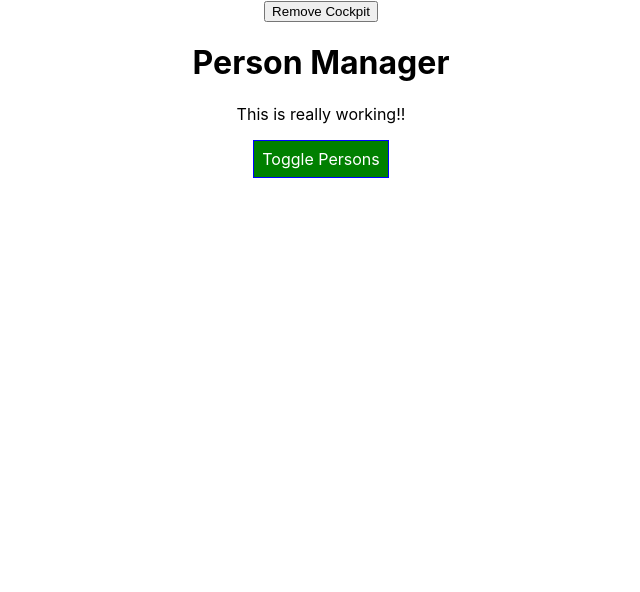
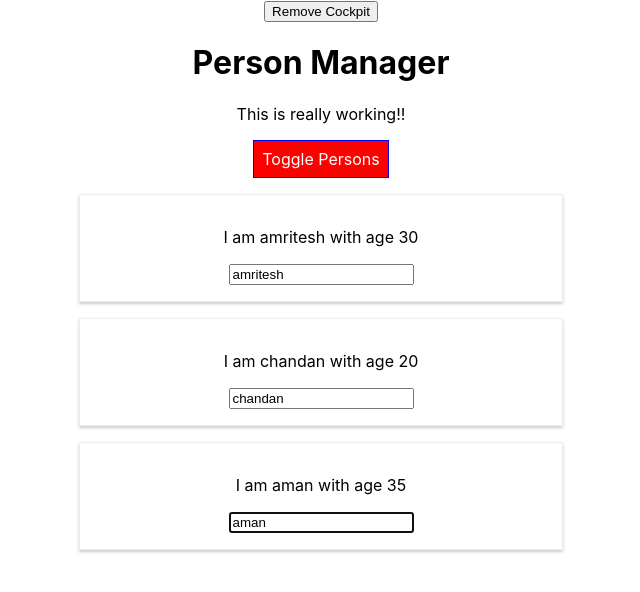
Before and after one commit to amriteshchandan/LearnReactJS, a React (Create React App) app: page / in a window 1280 px wide. Shown: the top 592 px of the page, without its empty margins (319-959 px from the left). Built offline with nearby package versions, Linux system fonts and the light colour scheme.

Commit message:
useRef in functional components

```diff
--- a/src/components/Cockpit/Cockpit.js
+++ b/src/components/Cockpit/Cockpit.js
@@ -1,12 +1,15 @@
-import React, { useEffect } from "react";
+import React, { useEffect, useRef } from "react";
 import styles from "./Cockpit.module.css";
 
 const Cockpit = props => {
+  const toggleButtonRef = useRef(null);
+
   useEffect(() => {
     console.log("[Cockpit.js] useEffect 1");
-    const timer = setTimeout(() => {
-      // alert("Data saved on cloud");
-    }, 1000);
+    // const timer = setTimeout(() => {
+    //   // alert("Data saved on cloud");
+    // }, 1000);
+    toggleButtonRef.current.click();
     return () => {
       // clearTimeout(timer);
       console.log("[Cockpit.js] cleanup work in 1st useEffect");
@@ -37,7 +40,11 @@ const Cockpit = props => {
     <div className={styles.Cockpit}>
       <h1>{props.appTitle}</h1>
       <p className={assignedClasses.join(" ")}>This is really working!!</p>
-      <button className={buttonClasses.join(" ")} onClick={props.clicked}>
+      <button
+        ref={toggleButtonRef}
+        className={buttonClasses.join(" ")}
+        onClick={props.clicked}
+      >
         Toggle Persons
       </button>
     </div>
```
